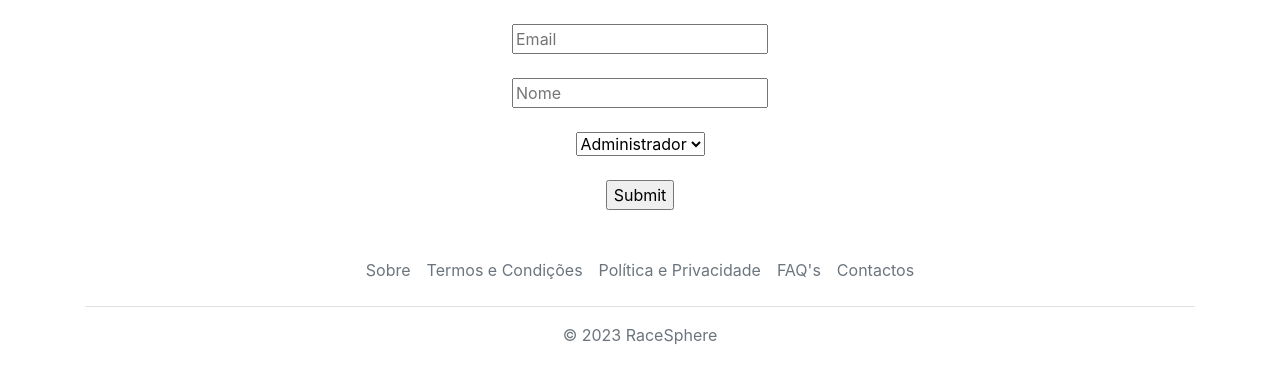
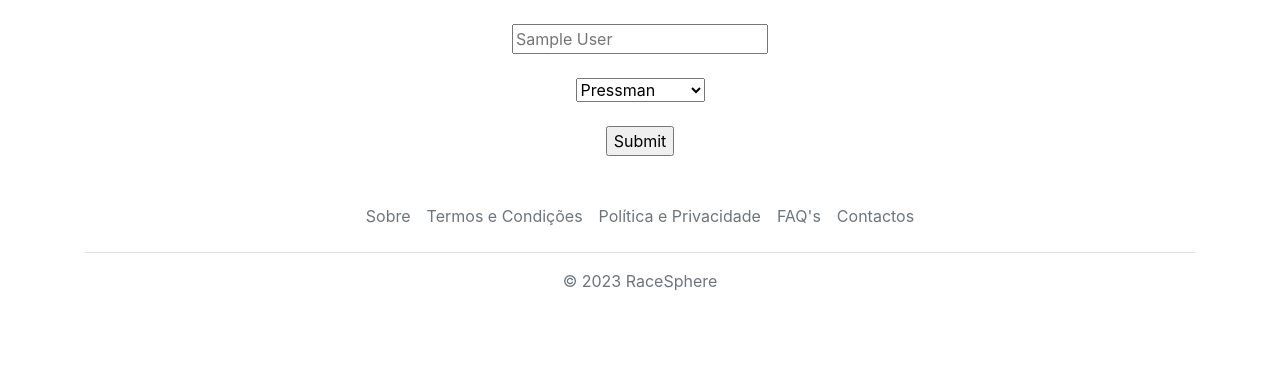
Before and after one commit to patolas01/dwm, a PHP site: page /admin/editUsers.php?id=1 in a window 1280 px wide. Shown: the part 56-439 px from the top of the page. Run offline with PHP 8.4, Linux system fonts and the light colour scheme; tables that the repository leaves empty hold one stand-in row (values such as "Sample post").

Commit message:
edit de users feito :)

```diff
--- a/RaceSphere-v1.0/admin/editUsers.php
+++ b/RaceSphere-v1.0/admin/editUsers.php
@@ -18,15 +18,36 @@
     include 'navbar.php';
     include '../sqli/conn.php';
     $editar = $_GET["id"];
+    $query = "select email_admin, cargo_admin, nome_admin from administrador where id_admin='" . $editar . "'";
+    $result_set = $conn->query($query);
+    if ($result_set) {
+        while ($row = $result_set->fetch_assoc()) {
+            $cargo = $row['cargo_admin'];
+            $nome = $row['nome_admin'];
+            $email = $row['email_admin'];
+            $pass = $row['cargo_admin'];
+        }
+    }
     ?>
-    <form action="editUsers.php?id=<?=$editar?>" method="POST">
+    <form action="editUsers.php?id=<?= $editar ?>" method="POST">
         <center><br>
-            <input type="text" name="email" placeholder="Email"><br><br>
-            <input type="text" name="nome" placeholder="Nome"><br><br>
+            <input type="text" name="nome" placeholder=<?php echo "'".$nome."'"?>><br><br>
+            <?php
+            if ($cargo == "admin") { ?>
+                <select name="cargo">
+                    <option value="admin" selected>Administrador</option>
+                    <option value="pressman">Pressman</option>
+                </select><br><br>
+                <?php
+            } else {
+                ?>
                 <select name="cargo">
                     <option value="admin">Administrador</option>
-                <option value="pressman">Pressman</option>
+                    <option value="pressman" selected>Pressman</option>
                 </select><br><br>
+                <?php
+            }
+            ?>
             <input type="submit" name="editar2">
         </center>
     </form>
@@ -35,22 +56,13 @@
         $emailnovo = $_POST["email"];
         $nomenovo = $_POST["nome"];
         $cargonovo = $_POST["cargo"];
-        $query = "select email_admin, cargo_admin, nome_admin from administrador where id_admin='" . $editar . "'";
-        $result_set = $conn->query($query);
-        if ($result_set) {
-            while ($row = $result_set->fetch_assoc()) {
-
-                $nome = $row['nome_admin'];
-                $email = $row['email_admin'];
-                $pass = $row['cargo_admin'];
-            }
         if ($emailnovo == "") {
             $emailnovo = $email;
         }
         if ($nomenovo == "") {
             $nomenovo = $nome;
         }
-            $edit = "UPDATE administrador SET email_admin = '" . $emailnovo . "', nome_admin = '" . $nomenovo . "' , cargo_admin = '" . $cargonovo . "' WHERE administrador.id_admin ='" . $editar . "'";
+        $edit = "UPDATE administrador SET nome_admin = '" . $nomenovo . "' , cargo_admin = '" . $cargonovo . "' WHERE administrador.id_admin ='" . $editar . "'";
         $result_set = $conn->query($edit);
         if ($result_set) {
             ?>
@@ -63,12 +75,7 @@
         } else {
             echo "Query update mal feita";
         }
-        } else {
-            echo "Query select feita";
     }
-
-    }
-
     include '../footer.php';
     ?>
 </body>
```
Lines whose indentation alone changed are shown as unchanged.
